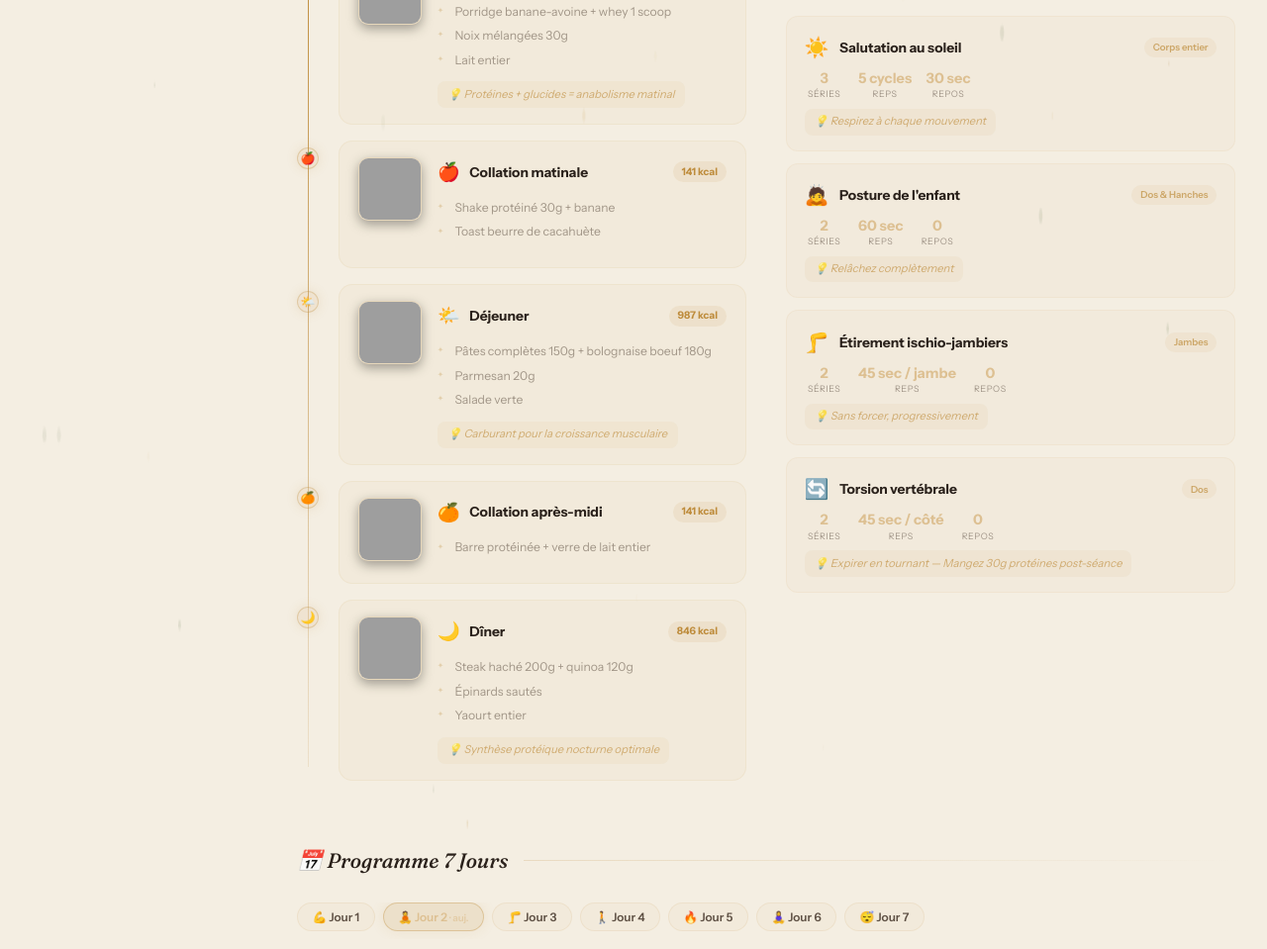
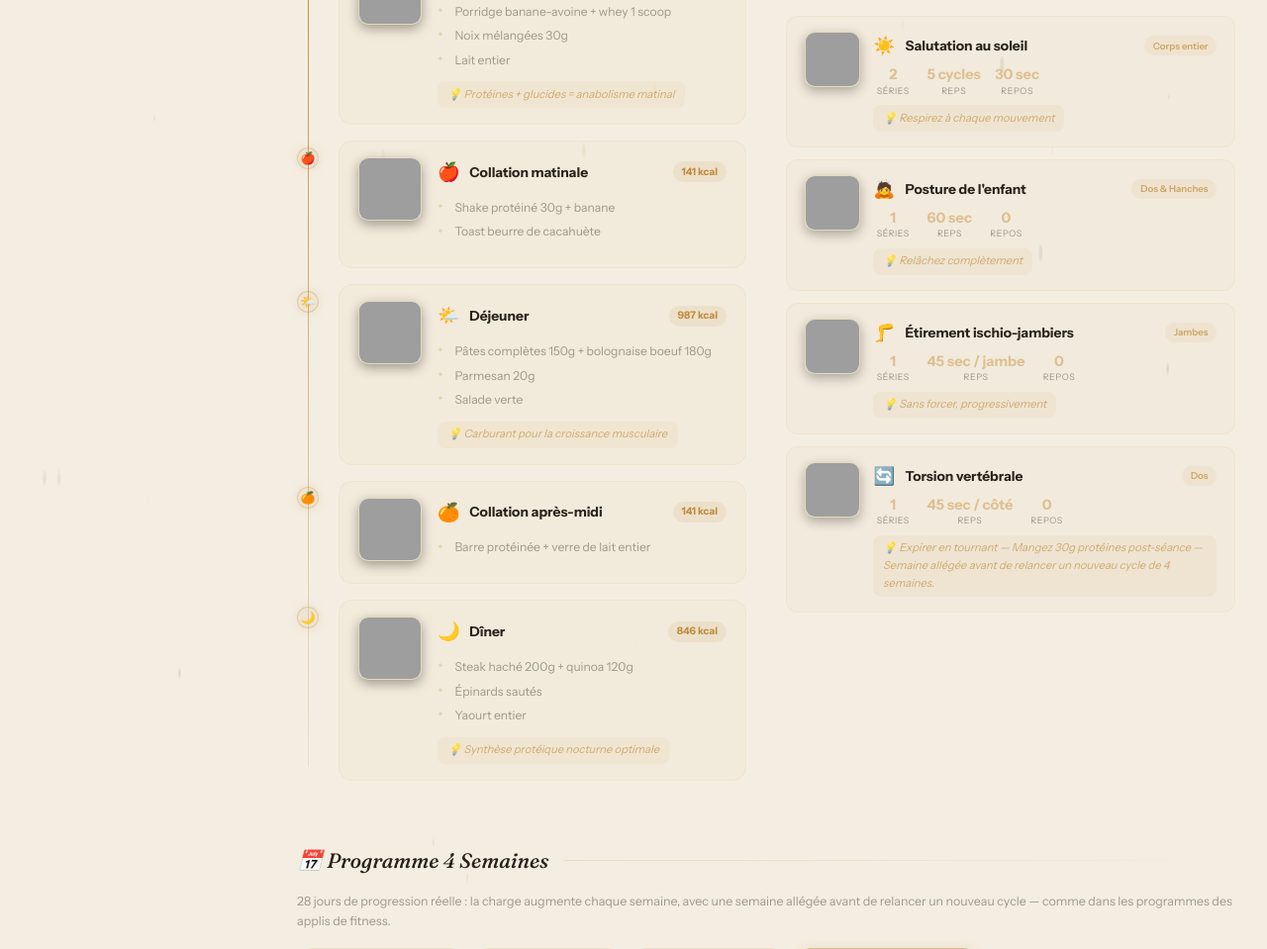
Before and after one commit to Wanaagconer/Wanaag-Corner, a Django app: page /parcours/sante/ in a window 1280 px wide. Shown: the part 1138-2097 px from the top of the page at 99% size. Run offline with Django 5.2, Linux system fonts and the light colour scheme; a user stored in the database is signed in; data comes from the database, SQL or seed files in the repository; some web fonts are replaced; grey boxes are pictures that could not be loaded.

Commit message:
Add real exercise photos and a 4-week progressive workout program
Exercise cards showed a bare emoji instead of a photo, and the workout
"program" was really just 7 days looping forever with no progression —
not how real fitness apps structure a program.

- Each exercise now gets a real photo matched by movement/muscle
  keywords (bench press, squat, deadlift, rowing, plank, etc.) instead
  of a generic emoji icon.
- The program is now 4 weeks / 28 unique days: the same weekly split
  repeats but load progresses each week (progressive overload), with a
  lighter recovery week before the next cycle — same structure used by
  Nike Training Club / Freeletics-style 4-week programs.
- New week selector UI (Semaine 1-4) filters the day tabs/panels so 28
  days stay usable instead of showing 28 tabs at once.

Co-Authored-By: Claude Sonnet 5 <noreply@anthropic.com>

```diff
--- a/application/templates/application/parcours_sante.html
+++ b/application/templates/application/parcours_sante.html
@@ -255,10 +255,16 @@
 .sn-ex-card {
   background:rgba(190,140,60,.03); border:1px solid rgba(190,140,60,.07);
   border-radius:12px; padding:.95rem 1.1rem; transition:all .2s;
+  display:flex; gap:.85rem; align-items:flex-start;
 }
 .sn-ex-card:hover { border-color:rgba(190,140,60,.2); transform:translateX(4px); box-shadow:0 4px 16px rgba(0,0,0,.25); }
+.sn-ex-photo {
+  width:56px; height:56px; border-radius:10px; object-fit:cover; flex-shrink:0;
+  box-shadow:0 4px 12px rgba(0,0,0,.3); border:1px solid rgba(190,140,60,.2);
+}
+.sn-ex-body { flex:1; min-width:0; }
 .sn-ex-top { display:flex; align-items:center; gap:.65rem; margin-bottom:.5rem; flex-wrap:wrap; }
-.sn-ex-emoji { font-size:1.25rem; }
+.sn-ex-emoji { font-size:1.1rem; }
 .sn-ex-name  { font-size:.86rem; font-weight:700; color:var(--text); flex:1; }
 .sn-ex-muscle {
   font-size:.6rem; padding:.14rem .55rem; border-radius:20px; font-weight:600;
@@ -302,9 +308,24 @@
   color:var(--gold-light); box-shadow:0 0 14px rgba(190,140,60,.12);
 }
 .sn-tab.repos-tab.active { background:rgba(99,102,241,.1); border-color:rgba(99,102,241,.25); color:#a5b4fc; }
+.sn-tab.week-hidden { display:none !important; }
+
+.sn-week-tabs { display:flex; gap:.5rem; margin-bottom:1rem; flex-wrap:wrap; }
+.sn-week-tab {
+  padding:.5rem 1.1rem; border-radius:50px;
+  background:rgba(190,140,60,.05); border:1px solid rgba(190,140,60,.14);
+  color:var(--taupe); font-size:.78rem; font-weight:700; cursor:pointer;
+  transition:all .2s; font-family:inherit;
+}
+.sn-week-tab:hover { background:rgba(190,140,60,.12); color:var(--encre); }
+.sn-week-tab.active {
+  background:rgba(190,140,60,.16); border-color:rgba(190,140,60,.4);
+  color:var(--gold-light); box-shadow:0 0 14px rgba(190,140,60,.14);
+}
 
 .sn-prog-day { display:none; }
 .sn-prog-day.active { display:block; }
+.sn-prog-day.week-hidden { display:none !important; }
 
 /* ══════════════════════════════════
    FORM
@@ -400,6 +421,7 @@
   .sn-hero-chips { gap:.5rem; }
   .sn-chip { padding:.4rem .7rem; font-size:.72rem; width:100%; box-sizing:border-box; }
   .sn-meal-photo { width:48px; height:48px; }
+  .sn-ex-photo { width:44px; height:44px; }
   .sn-macro-lbl { width:72px; font-size:.68rem; }
   .sn-row { grid-template-columns:1fr; gap:.9rem; }
   .sn-form-wrap { padding:1.5rem 1rem; border-radius:18px; }
@@ -721,6 +743,8 @@
     <div class="sn-ex-list">
       {% for ex in today_workout.exercices %}
       <div class="sn-ex-card">
+        <img class="sn-ex-photo" src="{{ ex.image }}" alt="" loading="lazy">
+        <div class="sn-ex-body">
           <div class="sn-ex-top">
             <span class="sn-ex-emoji">{{ ex.emoji }}</span>
             <span class="sn-ex-name">{{ ex.nom }}</span>
@@ -733,6 +757,7 @@
           </div>
           {% if ex.conseil %}<div class="sn-ex-conseil">💡 {{ ex.conseil }}</div>{% endif %}
         </div>
+      </div>
       {% endfor %}
     </div>
     {% endif %}
@@ -744,27 +769,37 @@
 <!-- ════════════════════════════════════════
   PROGRAMME 7 JOURS
 ════════════════════════════════════════ -->
-{% if programme_7_jours %}
+{% if programme_jours %}
 <div style="margin-bottom:3rem;">
   <div class="sn-sec-head">
-    <h2>📅 Programme 7 Jours</h2>
+    <h2>📅 Programme 4 Semaines</h2>
     <div class="sn-sec-line"></div>
+  </div>
+  <p style="font-size:.78rem;color:var(--text-muted);margin:-.7rem 0 1.1rem;">28 jours de progression réelle : la charge augmente chaque semaine, avec une semaine allégée avant de relancer un nouveau cycle — comme dans les programmes des applis de fitness.</p>
+
+  <!-- Week tabs -->
+  <div class="sn-week-tabs">
+    {% regroup programme_jours by semaine as semaines_list %}
+    {% for semaine in semaines_list %}
+    <button class="sn-week-tab" id="snWeek{{ forloop.counter0 }}" onclick="showWeek({{ forloop.counter0 }}, this)">{{ semaine.grouper }}</button>
+    {% endfor %}
   </div>
 
   <!-- Day tabs -->
   <div class="sn-tabs">
-    {% for jour in programme_7_jours %}
+    {% for jour in programme_jours %}
     <button class="sn-tab {% if jour.repos_jour %}repos-tab{% endif %}"
             id="snTab{{ forloop.counter0 }}"
+            data-week="{{ jour.semaine_idx }}"
             onclick="showDay({{ forloop.counter0 }}, this)">
-      {{ jour.emoji }} {{ jour.jour }}{% if forloop.counter0 == today_day_idx %} <span style="opacity:.65;font-size:.62rem;">· auj.</span>{% endif %}
+      {{ jour.emoji }} Jour {{ forloop.counter0|add:1 }}{% if forloop.counter0 == today_prog_idx %} <span style="opacity:.65;font-size:.62rem;">· auj.</span>{% endif %}
     </button>
     {% endfor %}
   </div>
 
   <!-- Day panels -->
-  {% for jour in programme_7_jours %}
-  <div class="sn-prog-day" id="snDay{{ forloop.counter0 }}">
+  {% for jour in programme_jours %}
+  <div class="sn-prog-day" id="snDay{{ forloop.counter0 }}" data-week="{{ jour.semaine_idx }}">
 
     <div class="sn-workout-head has-photo">
       {% if jour.image %}<div class="sn-wh-photo-bg" style="background-image:url('{{ jour.image }}');"></div>{% endif %}
@@ -774,7 +809,7 @@
         <div class="sn-wh-badges">
           {% if jour.duree != '—' %}<span class="sn-badge sn-badge-dur">⏱ {{ jour.duree }}</span>{% endif %}
           <span class="sn-badge {% if jour.repos_jour %}sn-badge-rest{% elif jour.difficulte == 'Doux' or jour.difficulte == 'Débutant' %}sn-badge-easy{% elif jour.difficulte == 'Intense' or jour.difficulte == 'Avancé' %}sn-badge-hard{% else %}sn-badge-mod{% endif %}">{{ jour.difficulte }}</span>
-          {% if forloop.counter0 == today_day_idx %}<span class="sn-badge sn-badge-today">✦ Aujourd'hui</span>{% endif %}
+          {% if forloop.counter0 == today_prog_idx %}<span class="sn-badge sn-badge-today">✦ Aujourd'hui</span>{% endif %}
         </div>
       </div>
     </div>
@@ -789,6 +824,8 @@
     <div class="sn-ex-list">
       {% for ex in jour.exercices %}
       <div class="sn-ex-card">
+        <img class="sn-ex-photo" src="{{ ex.image }}" alt="" loading="lazy">
+        <div class="sn-ex-body">
           <div class="sn-ex-top">
             <span class="sn-ex-emoji">{{ ex.emoji }}</span>
             <span class="sn-ex-name">{{ ex.nom }}</span>
@@ -800,6 +837,7 @@
             <div class="sn-ex-stat"><div class="sn-ex-stat-val">{{ ex.repos }}</div><div class="sn-ex-stat-lbl">Repos</div></div>
           </div>
           {% if ex.conseil %}<div class="sn-ex-conseil">💡 {{ ex.conseil }}</div>{% endif %}
+        </div>
       </div>
       {% endfor %}
     </div>
@@ -875,14 +913,14 @@
   if (m) m.style.left = pct + '%';
 })();
 
-// Week tabs — initialize today's tab
+// Programme 4 semaines — initialize on today's week + day
 (function(){
-  const todayIdx = parseInt('{{ today_day_idx|default:"0" }}') || 0;
-  const tab = document.getElementById('snTab' + todayIdx);
-  const day = document.getElementById('snDay' + todayIdx);
-  if (tab)  tab.classList.add('active');
-  if (day)  day.classList.add('active');
-  if (!tab && !day) {
+  const todayIdx = parseInt('{{ today_prog_idx|default:"0" }}') || 0;
+  const weekIdx = Math.floor(todayIdx / 7);
+  const weekBtn = document.getElementById('snWeek' + weekIdx) || document.querySelector('.sn-week-tab');
+  if (weekBtn) {
+    showWeek(weekIdx, weekBtn);
+  } else {
     const t0 = document.querySelector('.sn-tab');
     const d0 = document.querySelector('.sn-prog-day');
     if (t0) t0.classList.add('active');
@@ -890,12 +928,26 @@
   }
 })();
 
+function showWeek(weekIdx, btn) {
+  document.querySelectorAll('.sn-week-tab').forEach(w => w.classList.remove('active'));
+  if (btn) btn.classList.add('active');
+  document.querySelectorAll('.sn-tab').forEach(t => t.classList.toggle('week-hidden', parseInt(t.dataset.week) !== weekIdx));
+  document.querySelectorAll('.sn-prog-day').forEach(d => d.classList.toggle('week-hidden', parseInt(d.dataset.week) !== weekIdx));
+
+  const todayIdx = parseInt('{{ today_prog_idx|default:"0" }}') || 0;
+  const todayTab = document.getElementById('snTab' + todayIdx);
+  const target = (todayTab && !todayTab.classList.contains('week-hidden'))
+    ? todayTab
+    : document.querySelector('.sn-tab[data-week="' + weekIdx + '"]');
+  if (target) showDay(parseInt(target.id.replace('snTab', '')), target);
+}
+
 function showDay(idx, btn) {
   document.querySelectorAll('.sn-prog-day').forEach(d => d.classList.remove('active'));
   document.querySelectorAll('.sn-tab').forEach(t => t.classList.remove('active'));
   const d = document.getElementById('snDay' + idx);
   if (d) d.classList.add('active');
-  btn.classList.add('active');
+  if (btn) btn.classList.add('active');
 }
 
 function openEdit(e)    { e.preventDefault(); document.getElementById('snEditModal').classList.add('open'); }
--- a/application/views.py
+++ b/application/views.py
@@ -1233,7 +1233,7 @@ def admin_update_consultation(request, consultation_id):
 # ============= PARCOURS BIEN-ÊTRE =============
 
 from .models import JournalEntry, QuoteInspirante, ProfilSante, BlogBienEtre
-import random
+import random, copy
 from datetime import timedelta, date
 
 # ═══════════════════════════════════════════════════════════
@@ -1309,6 +1309,29 @@ WORKOUT_PHOTOS_BY_FOCUS = {
 
 def _workout_image_for_focus(focus):
     return WORKOUT_PHOTOS_BY_FOCUS.get(focus, _pexels(6455963))
+
+# Photo par exercice : on réutilise le pool déjà vérifié (WORKOUT_PHOTOS_BY_FOCUS)
+# en matchant le nom + le muscle ciblé de CHAQUE exercice, plutôt que d'afficher
+# un simple émoji générique sur chaque carte.
+EXERCISE_KEYWORDS = [
+    (['soulevé de terre', 'deadlift'], 'Jambes — Squat & Deadlift'),
+    (['squat', 'fente', 'presse jambes', 'leg press', 'quadriceps', 'fessier', 'mollet', 'thruster'], 'Bas du corps — Débutant'),
+    (['traction', 'rowing', 'tirage', 'pull-over', 'dorsal', 'trapèze', 'shrug', 'biceps', 'curl', 'face pull'], 'Dos & Biceps'),
+    (['développé', 'pompe', 'dip', 'écarté', 'pectoraux', 'triceps', 'épaule', 'militaire', 'élévation', 'arnold', 'pushdown'], 'Pectoraux & Triceps'),
+    (['gainage', 'abdo', 'crunch', 'oblique', 'twist', 'ab wheel', 'dragon flag', 'planche'], 'Cardio & Core'),
+    (['sprint', 'jogging', 'vélo', 'corde à sauter', 'box jump', 'burpee', 'clean', 'man maker', 'jumping jack', 'squats sautés'], 'HIIT — Cardio Explosif'),
+    (['marche'], 'Repos actif — Marche'),
+    (['méditation', 'respiration', 'mental', 'yoga', 'salutation', 'posture', 'torsion'], 'Yoga & Méditation'),
+    (['foam roller', 'stretching', 'bain froid', 'douche froide', 'étirement'], 'Récupération & Mobilité'),
+    (['repos', 'récupération'], 'Repos Complet'),
+]
+
+def _exercise_image_for(nom, muscle):
+    text = f"{nom} {muscle}".lower()
+    for keywords, focus_key in EXERCISE_KEYWORDS:
+        if any(kw in text for kw in keywords):
+            return WORKOUT_PHOTOS_BY_FOCUS[focus_key]
+    return WORKOUT_PHOTOS_BY_FOCUS['Full Body Circuit']
 
 # 50 inspirational quotes about mental health / wellness
 QUOTES_DATA = [
@@ -1551,7 +1574,7 @@ def _generate_meal_plan(profil, day_idx=0):
 
 
 def _generate_activities(profil):
-    """Generate 7-day full body program adapted to level & goal"""
+    """Generate a 4-week (28-day) progressive program adapted to level & goal"""
     niveau = profil.niveau_activite
     objectif = profil.objectif
 
@@ -1777,22 +1800,53 @@ def _generate_activities(profil):
         },
     ]
 
-    # Choose program based on level
+    # Choose base 7-day blueprint based on level
     if niveau in ('sedentaire', 'leger'):
-        programme = debutant
+        base = debutant
     elif niveau == 'modere':
-        programme = intermediaire
+        base = intermediaire
     else:
-        programme = avance
-
-    # Adjust for goal: if "perdre", add cardio notes; if "prendre", add volume notes
-    for jour in programme:
+        base = avance
+
+    # Photo par exercice + conseil "prendre du poids" appliqués une fois sur la trame de base
+    for jour in base:
         for ex in jour['exercices']:
-            if objectif == 'perdre' and not ex.get('_tagged'):
-                if jour.get('repos_jour'): continue
-            if objectif == 'prendre':
-                ex['conseil'] = (ex['conseil'] + ' — Mangez 30g protéines post-séance' if ex['conseil'] else 'Mangez 30g protéines post-séance') if ex == jour['exercices'][-1] else ex['conseil']
-        jour['image'] = _workout_image_for_focus(jour['focus'])
+            ex['image'] = _exercise_image_for(ex['nom'], ex['muscle'])
+        if objectif == 'prendre' and not jour.get('repos_jour'):
+            last = jour['exercices'][-1]
+            tag = 'Mangez 30g protéines post-séance'
+            if tag not in (last.get('conseil') or ''):
+                last['conseil'] = (last['conseil'] + ' — ' + tag) if last['conseil'] else tag
+
+    # Comme dans une vraie appli de fitness : programme sur 4 semaines (28 jours),
+    # pas 7 jours qui boucleraient à l'identique. La même trame hebdo (même split
+    # musculaire par jour) se répète mais la charge progresse chaque semaine
+    # (surcharge progressive), avec une semaine allégée en fin de cycle.
+    WEEKS = [
+        {'label': 'Semaine 1 · Fondations',   'delta_series': 0,  'note': "Phase d'adaptation : concentrez-vous sur la technique avant la charge."},
+        {'label': 'Semaine 2 · Volume',       'delta_series': 1,  'note': "Une série de plus qu'en semaine 1 : votre corps est prêt pour plus de volume."},
+        {'label': 'Semaine 3 · Intensité',    'delta_series': 2,  'note': "Pic du cycle : augmentez légèrement les charges tout en gardant la forme."},
+        {'label': 'Semaine 4 · Récupération', 'delta_series': -1, 'note': "Semaine allégée avant de relancer un nouveau cycle de 4 semaines."},
+    ]
+
+    programme = []
+    for w_idx, week in enumerate(WEEKS):
+        for d_idx, base_jour in enumerate(base):
+            jour = copy.deepcopy(base_jour)
+            numero = w_idx * 7 + d_idx + 1
+            jour['numero'] = numero
+            jour['jour'] = f"Jour {numero}"
+            jour['semaine'] = week['label']
+            jour['semaine_idx'] = w_idx
+            if not jour.get('repos_jour'):
+                for ex in jour['exercices']:
+                    if isinstance(ex.get('series'), int):
+                        ex['series'] = max(1, ex['series'] + week['delta_series'])
+                if w_idx > 0:
+                    last = jour['exercices'][-1]
+                    last['conseil'] = (last['conseil'] + ' — ' + week['note']) if last.get('conseil') else week['note']
+            jour['image'] = _workout_image_for_focus(jour['focus'])
+            programme.append(jour)
 
     return programme
 
@@ -1966,22 +2020,24 @@ def parcours_sante(request):
         return redirect('parcours_sante')
 
     meal_plan = None
-    programme_7_jours = None
+    programme_jours = None
     total_cal = None
     macros = None
     today_day_idx = date.today().timetuple().tm_yday % 7
+    today_prog_idx = date.today().timetuple().tm_yday % 28
     today_workout = None
     if profil:
         meal_plan, total_cal = _generate_meal_plan(profil, today_day_idx)
-        programme_7_jours = _generate_activities(profil)
-        today_workout = programme_7_jours[today_day_idx]
+        programme_jours = _generate_activities(profil)
+        today_workout = programme_jours[today_prog_idx]
         macros = profil.macros()
 
     return render(request, 'application/parcours_sante.html', {
         'profil': profil,
         'meal_plan': meal_plan,
-        'programme_7_jours': programme_7_jours,
+        'programme_jours': programme_jours,
         'today_day_idx': today_day_idx,
+        'today_prog_idx': today_prog_idx,
         'today_workout': today_workout,
         'total_cal': total_cal,
         'macros': macros,
```
Lines whose indentation alone changed are shown as unchanged.
